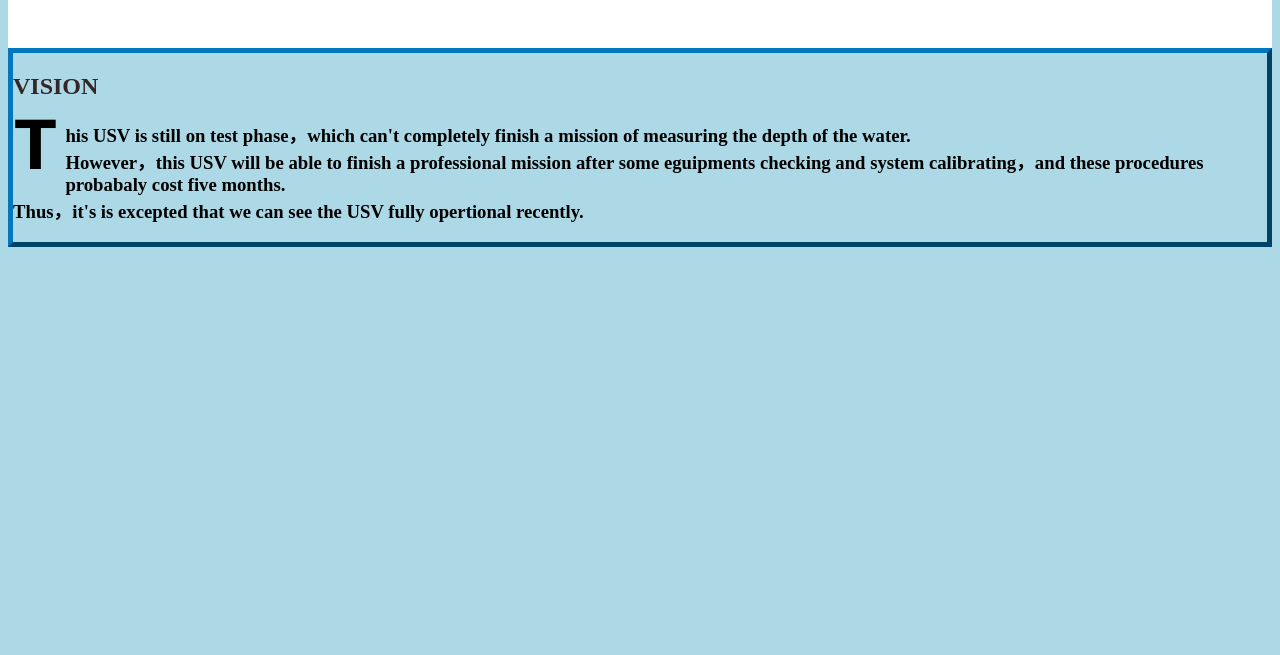
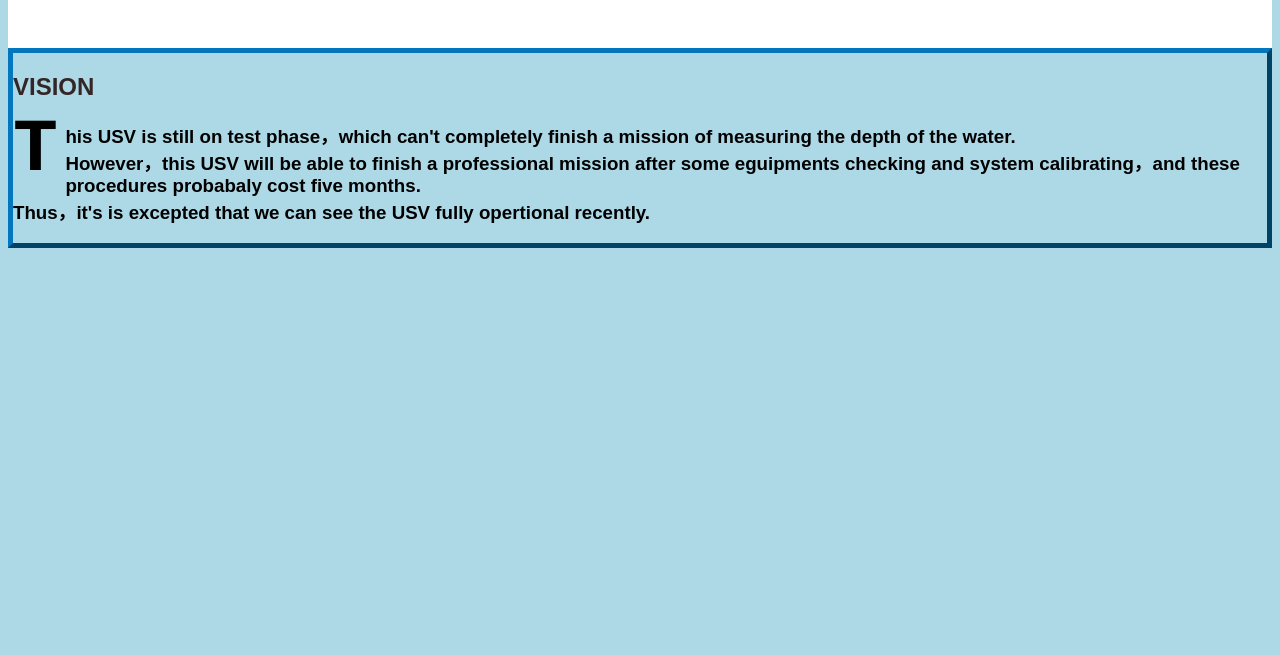
Before and after one commit to wesley7745/wesley7745.github.io, a plain HTML site: page docs/final work/USV_vision.html in a window 1280 px wide. Shown: the part 145-800 px from the top of the page. Drawn offline with Linux system fonts and the light colour scheme.

Commit message:
Update USV_vision.html

```diff
--- a/docs/final work/USV_vision.html
+++ b/docs/final work/USV_vision.html
@@ -1,8 +1,11 @@
 <html>
 <head>
 <style>
-  body {background-color: lightblue;}
 
+  body {
+  font-family: Arial;
+  background: lightblue;
+}
 #header {
   position: sticky;
 }
```
